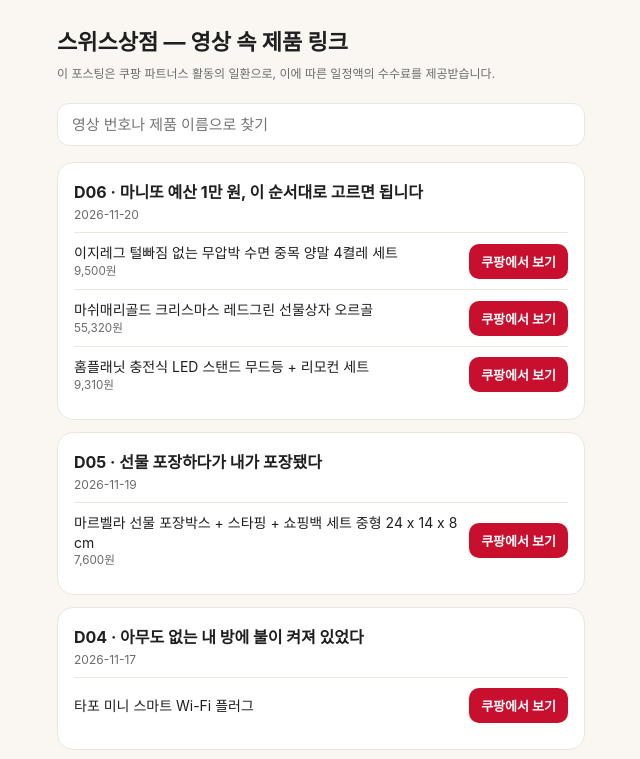
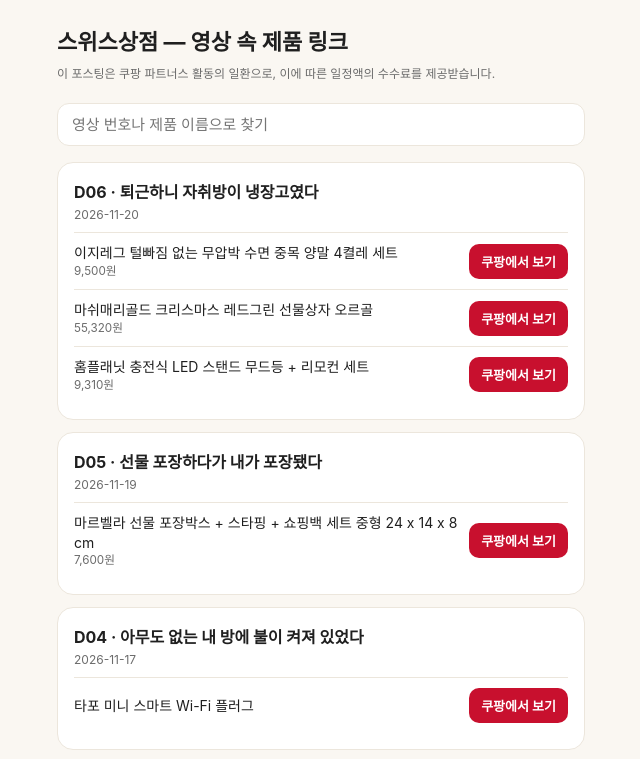
Before and after one commit to mkrealestate4s/life-idea-links, a plain HTML site: page index.html in a window 1280 px wide. Shown: the top 759 px of the page, without its empty margins (319-959 px from the left). Drawn offline with Linux system fonts and the light colour scheme.

Commit message:
링크 페이지 갱신 2026-11-18 21:15
Co-Authored-By: Claude Opus 5.5 <noreply@anthropic.com>

```diff
--- a/index.html
+++ b/index.html
@@ -33,7 +33,7 @@ input { width:100%; padding:12px 14px; border-radius:12px; border:1px solid var(
 <h1>스위스상점 — 영상 속 제품 링크</h1>
 <p class="notice">이 포스팅은 쿠팡 파트너스 활동의 일환으로, 이에 따른 일정액의 수수료를 제공받습니다.</p>
 <input id="q" type="search" placeholder="영상 번호나 제품 이름으로 찾기" aria-label="검색">
-<section class="video"><h2>D06 · 마니또 예산 1만 원, 이 순서대로 고르면 됩니다</h2><div class="meta">2026-11-20</div><div class="item"><span>이지레그 털빠짐 없는 무압박 수면 중목 양말 4켤레 세트<small>9,500원</small></span><a href="https://link.coupang.com/a/iMecdBD7Qa" target="_blank" rel="sponsored nofollow noopener">쿠팡에서 보기</a></div><div class="item"><span>마쉬매리골드 크리스마스 레드그린 선물상자 오르골<small>55,320원</small></span><a href="https://link.coupang.com/a/iMoYr2VNPU" target="_blank" rel="sponsored nofollow noopener">쿠팡에서 보기</a></div><div class="item"><span>홈플래닛 충전식 LED 스탠드 무드등 + 리모컨 세트<small>9,310원</small></span><a href="https://link.coupang.com/a/iL9AhG3m7E" target="_blank" rel="sponsored nofollow noopener">쿠팡에서 보기</a></div></section>
+<section class="video"><h2>D06 · 퇴근하니 자취방이 냉장고였다</h2><div class="meta">2026-11-20</div><div class="item"><span>이지레그 털빠짐 없는 무압박 수면 중목 양말 4켤레 세트<small>9,500원</small></span><a href="https://link.coupang.com/a/iMecdBD7Qa" target="_blank" rel="sponsored nofollow noopener">쿠팡에서 보기</a></div><div class="item"><span>마쉬매리골드 크리스마스 레드그린 선물상자 오르골<small>55,320원</small></span><a href="https://link.coupang.com/a/iMoYr2VNPU" target="_blank" rel="sponsored nofollow noopener">쿠팡에서 보기</a></div><div class="item"><span>홈플래닛 충전식 LED 스탠드 무드등 + 리모컨 세트<small>9,310원</small></span><a href="https://link.coupang.com/a/iL9AhG3m7E" target="_blank" rel="sponsored nofollow noopener">쿠팡에서 보기</a></div></section>
 <section class="video"><h2>D05 · 선물 포장하다가 내가 포장됐다</h2><div class="meta">2026-11-19</div><div class="item"><span>마르벨라 선물 포장박스 + 스타핑 + 쇼핑백 세트 중형 24 x 14 x 8 cm<small>7,600원</small></span><a href="https://link.coupang.com/a/iKIqGjT3uK" target="_blank" rel="sponsored nofollow noopener">쿠팡에서 보기</a></div></section>
 <section class="video"><h2>D04 · 아무도 없는 내 방에 불이 켜져 있었다</h2><div class="meta">2026-11-17</div><div class="item"><span>타포 미니 스마트 Wi-Fi 플러그<small></small></span><a href="https://link.coupang.com/a/iI5cDZKfJc" target="_blank" rel="sponsored nofollow noopener">쿠팡에서 보기</a></div></section>
 <section class="video"><h2>D03 · 자취생 벽에 못 박기 전에 꼭 보세요</h2><div class="meta">2026-11-16</div><div class="item"><span>꼭꼬핀 국내 제조 파워 일자형 4p, 화이트, 1개<small>4,860원</small></span><a href="https://link.coupang.com/a/iHC7jKHXEG" target="_blank" rel="sponsored nofollow noopener">쿠팡에서 보기</a></div><div class="item"><span>리드홈 크리스마스 파티 벽장식 소품 가랜드 + 전구 세트, C타입, 1세트<small>7,900원</small></span><a href="https://link.coupang.com/a/iHDhooucUu" target="_blank" rel="sponsored nofollow noopener">쿠팡에서 보기</a></div></section>
```
